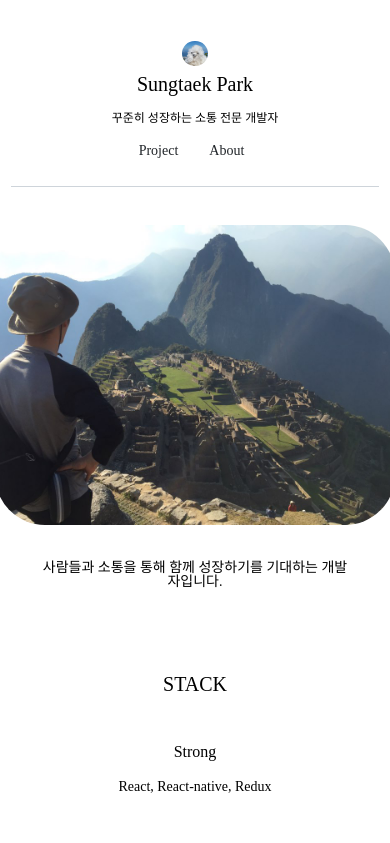
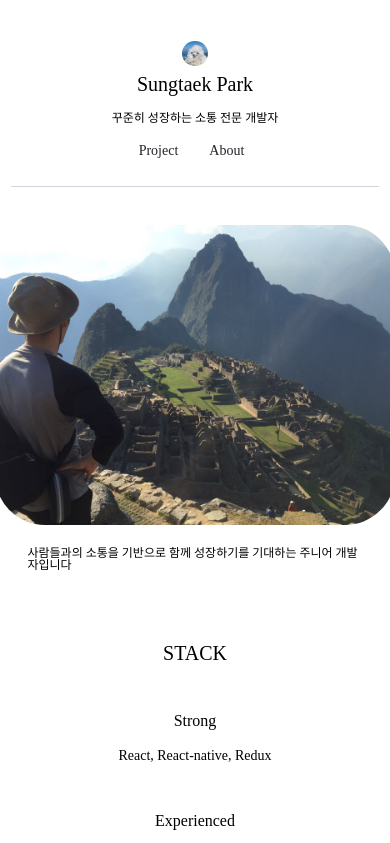
Before and after one commit to stoic-park/portfolio-new, a React (Create React App) app: page /about in a window 390 px wide. Shown: the top 843 px of the page. Built offline with nearby package versions, Linux system fonts and the light colour scheme.

Commit message:
Fix : About page css 레이아웃 수정
- 반응형 about intro 레이아웃 수정

```diff
--- a/src/components/About/About.css
+++ b/src/components/About/About.css
@@ -39,16 +39,29 @@
 }
 
 .rio {
-  height: 300px;
-  width: 400px;
+  height: 450px;
+  width: 600px;
   border-radius: 50px;
 }
 
 .About-intro {
+  display: flex;
+  flex-direction: column;
   flex: 1;
   /* border: 5px solid rgb(141, 63, 63); */
-  margin: 5%;
+  /* margin: 5%; */
   list-style: none;
+  justify-content: center;
+  /* align-items: center; */
+  /* text-align: start; */
+}
+
+.intro-detail {
+  /* justify-content: center; */
+  /* align-items: center; */
+  text-align: start;
+  padding: 8px 12px;
+  /* border: 1px solid rgb(15, 2, 87); */
 }
 
 /* ! font size */
@@ -206,9 +219,10 @@ a:active {
 
 /* ! 반응형 처리 */
 
-@media screen and (max-width: 768px) {
+@media screen and (max-width: 1024px) {
   .About-body1 {
     flex-direction: column;
+    align-items: center;
   }
 
   .middle-title {
@@ -241,9 +255,18 @@ a:active {
   }
 
   .About-intro {
-    font-size: 14px;
+    font-size: 12px;
+    /* justify-content: center; */
+    /* align-items: center; */
+    /* width: 60%; */
   }
 
+  .intro-detail {
+    /* justify-content: center; */
+    /* align-items: center; */
+    padding: 4px 8px;
+    /* border: 1px solid rgb(15, 2, 87); */
+  }
   .email-box {
     /* border: 1px solid rgb(15, 2, 87); */
     display: flex;
@@ -251,4 +274,9 @@ a:active {
     align-items: center;
     /* margin-top: 5%; */
   }
+  .rio {
+    height: 300px;
+    width: 400px;
+    /* border-radius: 50px; */
+  }
 }
--- a/src/components/About/AboutInfo.js
+++ b/src/components/About/AboutInfo.js
@@ -19,11 +19,11 @@ function AboutInfo() {
         uri: Machu,
       },
       intro: [
-        "사람들과 소통을 통해 함께 성장하기를 기대하는 개발자입니다.",
-        // "최고의 소통은 듣는 것이라고 생각합니다.",
-        // "가장 아래에서 사람들의 의견을 듣고 ",
-        // "그에 맞는 행동들을 묵묵히 해나가다 보면,",
-        // "어느새 사람들 틈에 꼭 맞는 인재가 되어있을 것입니다",
+        "  사람들과의 소통을 기반으로 함께 성장하기를 기대하는 주니어 개발자입니다 ",
+        // " 여러 차례의 리더 경험을 통해 함께 일하는 사람들과 소통하는 능력을 갖췄습니다",
+        // " 제가 생각하는 소통의 가장 중요한 요소는 바로 듣는 것입니다",
+        // " 사람들의 의견을 듣는 것을 시작으로 모두가 원하는 목표를 달성하기 위해 묵묵히 움직입니다",
+        // " 개발자로써 이러한 소통 능력을 기반으로 모두가 바라보는 목적지로 향하게 할 준비가 돼있습니다",
       ],
       stack: {
         title: "STACK",
```
